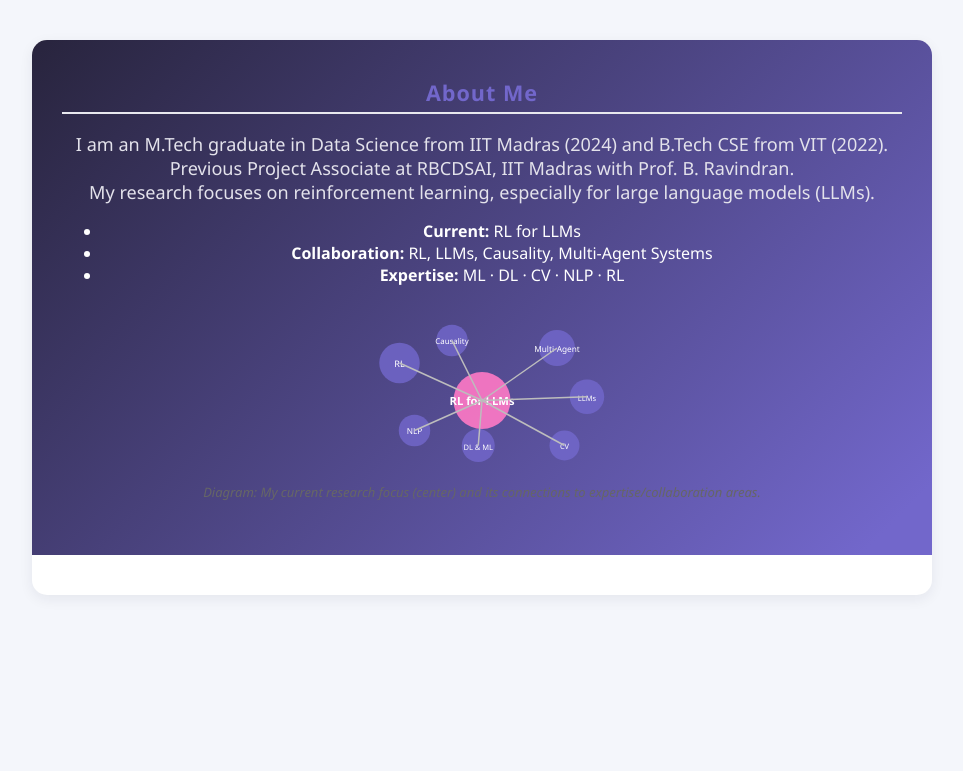
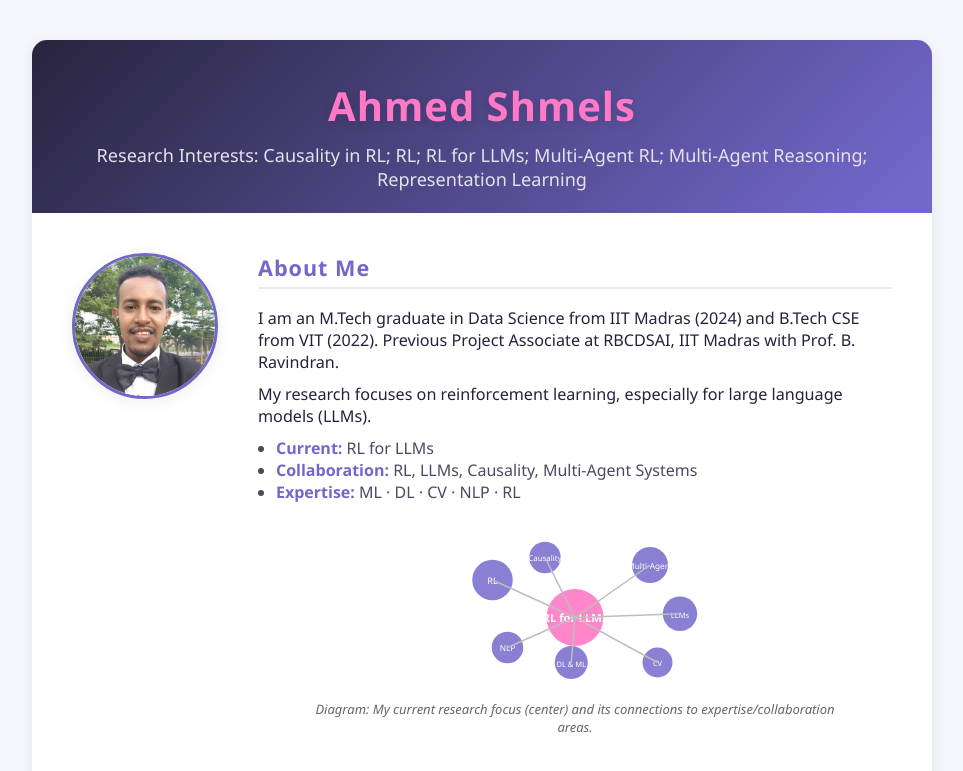
Before and after one commit to ahmecse/ahmecse.github.io, a Jekyll site: the page preview/index.html, which Jekyll copies as it is, in a window 1280 px wide. Shown: the top 771 px of the page, without its empty margins (158-1121 px from the left). Built offline with Jekyll 4.4.1, drawn with Linux system fonts in a browser that asks for light colours.

Commit message:
about page updated

```diff
--- a/preview/index.html
+++ b/preview/index.html
@@ -192,13 +192,16 @@
 <body>
   <div class="container">
     <header>
+      <h1>Ahmed Shmels</h1>
+      <p>Research Interests: Causality in RL; RL; RL for LLMs; Multi-Agent RL; Multi-Agent Reasoning; Representation Learning</p>
+    </header>
+
+    <div class="profile">
+      <img src="../images/profile_small.png" alt="Ahmed Shmels" />
+      <div>
         <h2>About Me</h2>
-<p>
-  I am an M.Tech graduate in Data Science from IIT Madras (2024) and B.Tech CSE from VIT (2022). Previous Project Associate at RBCDSAI, IIT Madras with Prof. B. Ravindran.
-</p>
-<p>
-  My research focuses on reinforcement learning, especially for large language models (LLMs).
-</p>
+        <p>I am an M.Tech graduate in Data Science from IIT Madras (2024) and B.Tech CSE from VIT (2022). Previous Project Associate at RBCDSAI, IIT Madras with Prof. B. Ravindran.</p>
+        <p>My research focuses on reinforcement learning, especially for large language models (LLMs).</p>
         <ul>
           <li><strong>Current:</strong> RL for LLMs</li>
           <li><strong>Collaboration:</strong> RL, LLMs, Causality, Multi-Agent Systems</li>
@@ -216,25 +219,18 @@
                 <!-- Related nodes -->
                 <circle cx="100" cy="60" r="27" fill="#7267cb" opacity="0.83"/>
                 <text x="100" y="65" text-anchor="middle" font-size="12" fill="#fff">RL</text>
-
                 <circle cx="170" cy="30" r="21" fill="#7267cb" opacity="0.83"/>
                 <text x="170" y="35" text-anchor="middle" font-size="10.5" fill="#fff">Causality</text>
-
                 <circle cx="310" cy="40" r="24" fill="#7267cb" opacity="0.83"/>
                 <text x="310" y="45" text-anchor="middle" font-size="11" fill="#fff">Multi-Agent</text>
-
                 <circle cx="350" cy="105" r="23" fill="#7267cb" opacity="0.83"/>
                 <text x="350" y="110" text-anchor="middle" font-size="10" fill="#fff">LLMs</text>
-
                 <circle cx="120" cy="150" r="21" fill="#7267cb" opacity="0.83"/>
                 <text x="120" y="155" text-anchor="middle" font-size="11" fill="#fff">NLP</text>
-
                 <circle cx="205" cy="170" r="22" fill="#7267cb" opacity="0.83"/>
                 <text x="205" y="176" text-anchor="middle" font-size="10" fill="#fff">DL & ML</text>
-
                 <circle cx="320" cy="170" r="20" fill="#7267cb" opacity="0.83"/>
                 <text x="320" y="175" text-anchor="middle" font-size="10" fill="#fff">CV</text>
-
                 <!-- Connector lines -->
                 <line x1="210" y1="110" x2="100" y2="60" stroke="#bdbdbd" stroke-width="2"/>
                 <line x1="210" y1="110" x2="170" y2="30" stroke="#bdbdbd" stroke-width="2"/>
@@ -250,3 +246,7 @@
             </figcaption>
           </figure>
         </div>
+      </div>
+    </div>
+  </div>
+</body>
```
Lines whose indentation alone changed are shown as unchanged.
